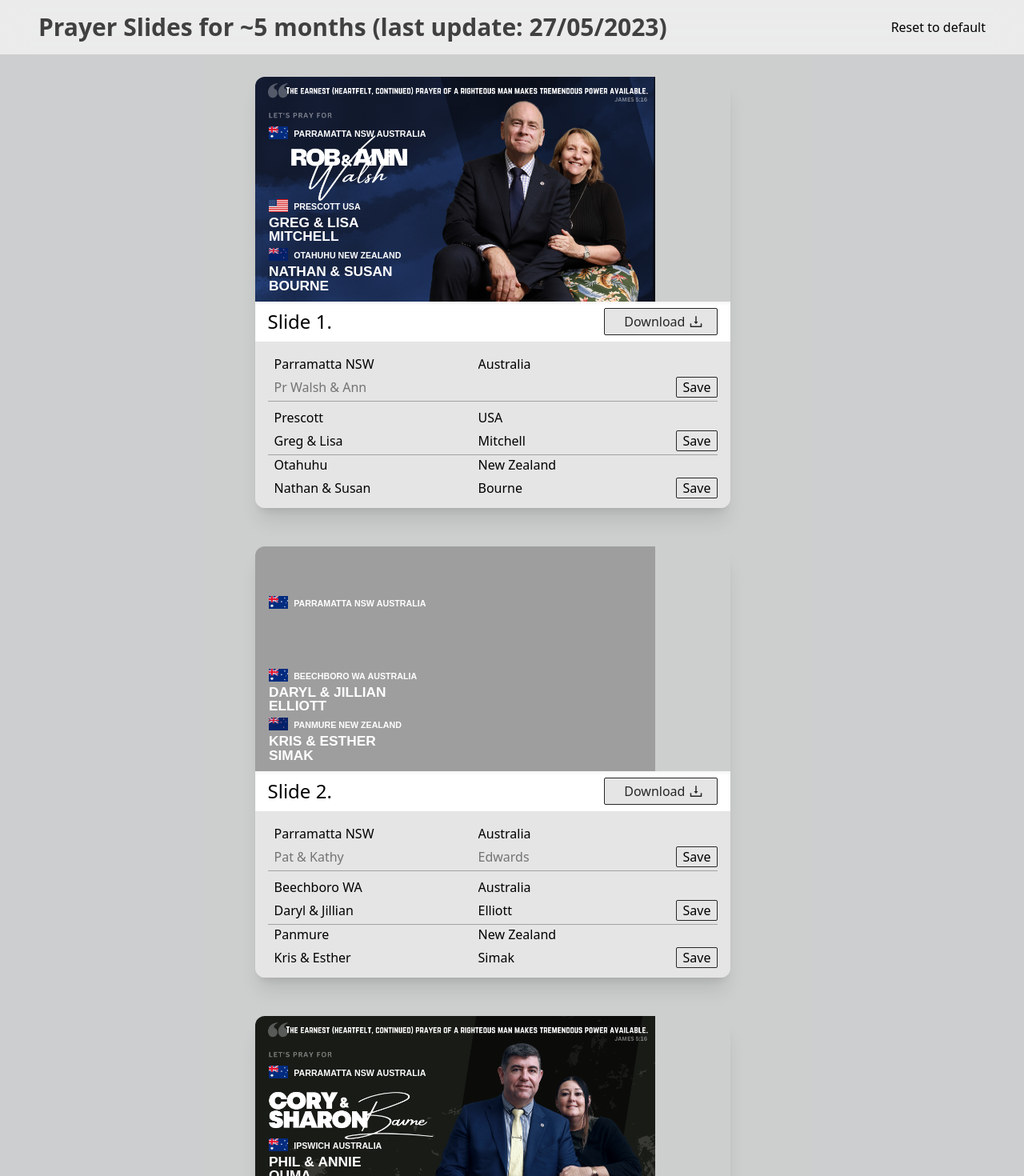
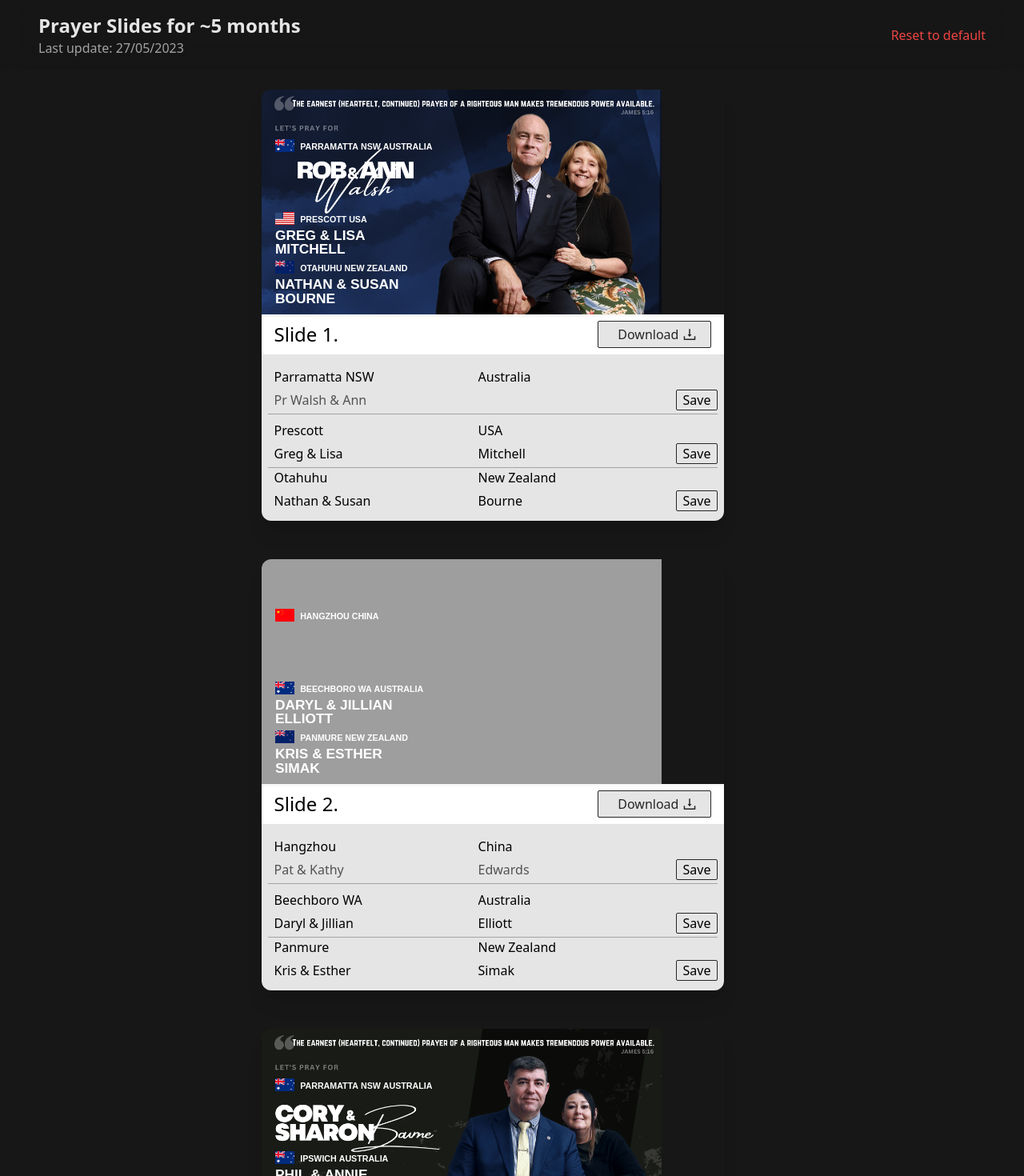
Before and after one commit to bachly/prayerslides, a Next.js app: page / in a window 1280 px wide. Shown: the top 1470 px of the page at 80% size. Built offline with nearby package versions, Linux system fonts and the light colour scheme.

Commit message:
Update skin

```diff
--- a/components/Slide.js
+++ b/components/Slide.js
@@ -184,7 +184,7 @@ export default function Slide({
         </div>
 
         {isEditing &&
-            <div className="py-2 px-4 bg-neutral-200">
+            <div className="py-2 px-2 bg-neutral-200">
                 <div className="flex flex-col">
                     <form onSubmit={saveCouple1()} className="border-b border-neutral-400 pt-2">
                         <div className="">
@@ -192,8 +192,8 @@ export default function Slide({
                             <input value={fields.nation1} onChange={updateField('nation1')} className="px-2 bg-neutral-200 focus:bg-white" />
                         </div>
                         <div className="">
-                            <input disabled={true} value={fields.name1} onChange={updateField('name1')} className="px-2 bg-neutral-200 mr-2 disabled:text-neutral-500" />
-                            <input disabled={true} value={fields.surname1} onChange={updateField('surname1')} className="px-2 bg-neutral-200 mr-2 disabled:text-neutral-500" />
+                            <input disabled={true} value={fields.name1} onChange={updateField('name1')} className="px-2 bg-neutral-200 mr-2 disabled:text-neutral-600" />
+                            <input disabled={true} value={fields.surname1} onChange={updateField('surname1')} className="px-2 bg-neutral-200 mr-2 disabled:text-neutral-600" />
                             <button className="my-1 border border-neutral-800 rounded-sm bg-neutral-200 px-2">Save</button>
                         </div>
                     </form>
--- a/pages/_document.js
+++ b/pages/_document.js
@@ -5,7 +5,7 @@ import Document, { Html, Head, Main, NextScript } from 'next/document'
 export default class MyDocument extends Document {
     render() {
         return (
-            <Html lang="en">
+            <Html className="bg-neutral-900" lang="en">
                 <Head />
                 <body className="">
                     <Main />
--- a/pages/index.js
+++ b/pages/index.js
@@ -109,18 +109,20 @@ export default function Homepage() {
     }
 
     return <div className="">
-        <div className="flex items-start bg-gray-200">
+        <div className="flex items-start bg-neutral-900">
             <main className="flex-1">
-                <div className="bg-white/60 py-4 px-12 backdrop-blur-lg fixed top-0 left-0 w-full">
+                <div className="bg-neutral-900/60 py-4 px-12 backdrop-blur-lg fixed top-0 left-0 w-full">
                     <div className="flex items-center justify-between">
-                        <h1 className="font-bold text-neutral-700 text-3xl">
-                            Prayer Slides for ~{slides && (slides.length / 12).toFixed(0)} months
-                            (last update: 27/05/2023)
-                        </h1>
-                        <button className="hover:underline" onClick={resetToDefault()}>Reset to default</button>
+                        <div>
+                            <div className="font-bold text-neutral-200 text-2xl">
+                                Prayer Slides for ~{slides && (slides.length / 12).toFixed(0)} months
+                            </div>
+                            <div className="text-base text-neutral-400">Last update: 27/05/2023</div>
+                        </div>
+                        <button className="text-red-500 hover:underline" onClick={resetToDefault()}>Reset to default</button>
                     </div>
                 </div>
-                <div className="mt-12 p-12 flex flex-wrap justify-center">
+                <div className="mt-20 p-8 flex flex-wrap justify-center">
                     {slides && slides.map((slide, index) => {
                         return <div key={`slide=${index}`} className="mr-12 mb-12">
                             <Slide
--- a/public/files/couples.json
+++ b/public/files/couples.json
@@ -11,8 +11,8 @@
         "names": "Pat & Kathy",
         "bgImageName": "PatKathy",
         "surname": "Edwards",
-        "location": "Parramatta NSW",
-        "nation": "Australia",
+        "location": "Hangzhou",
+        "nation": "China",
         "group": "local"
     },
     {
```
